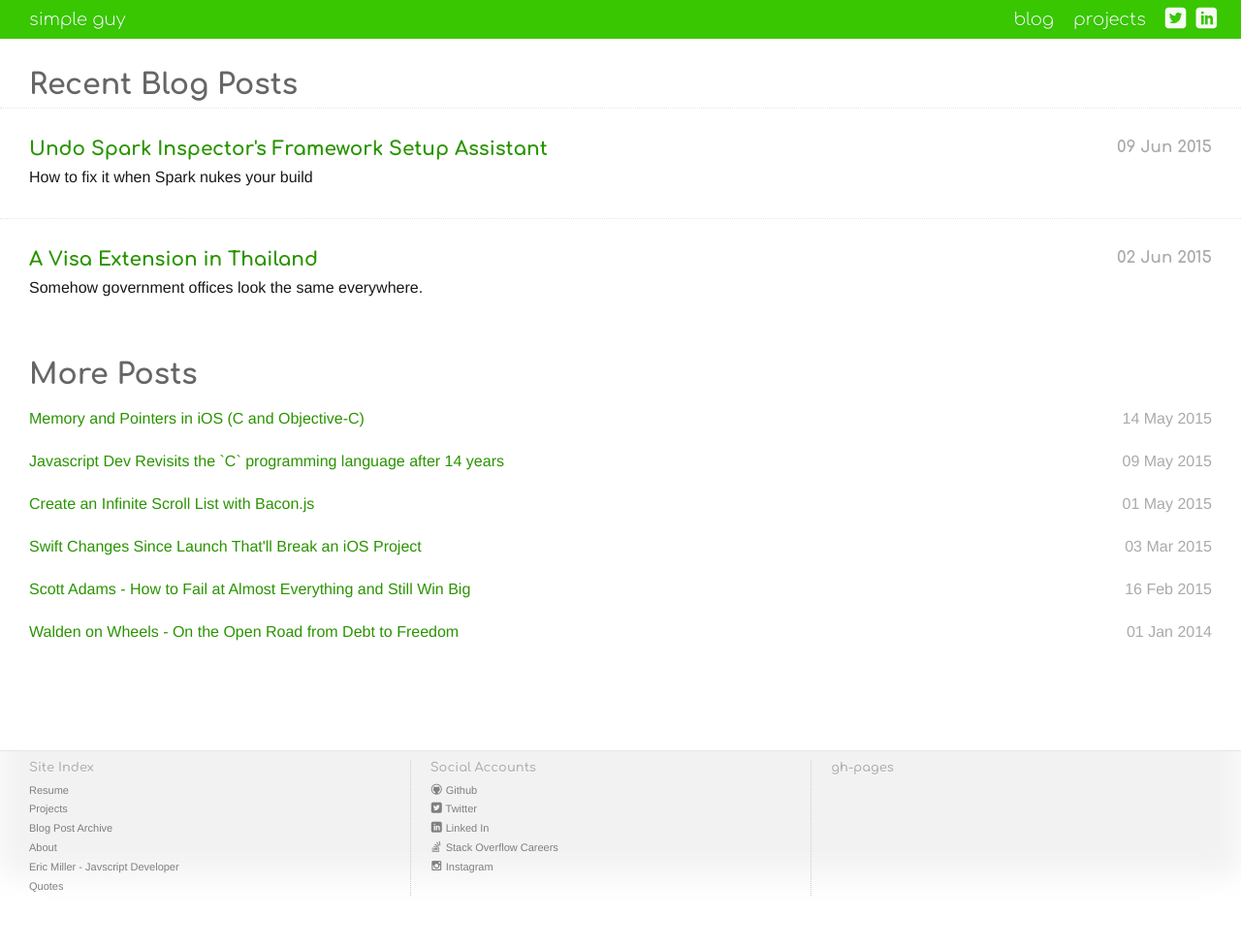
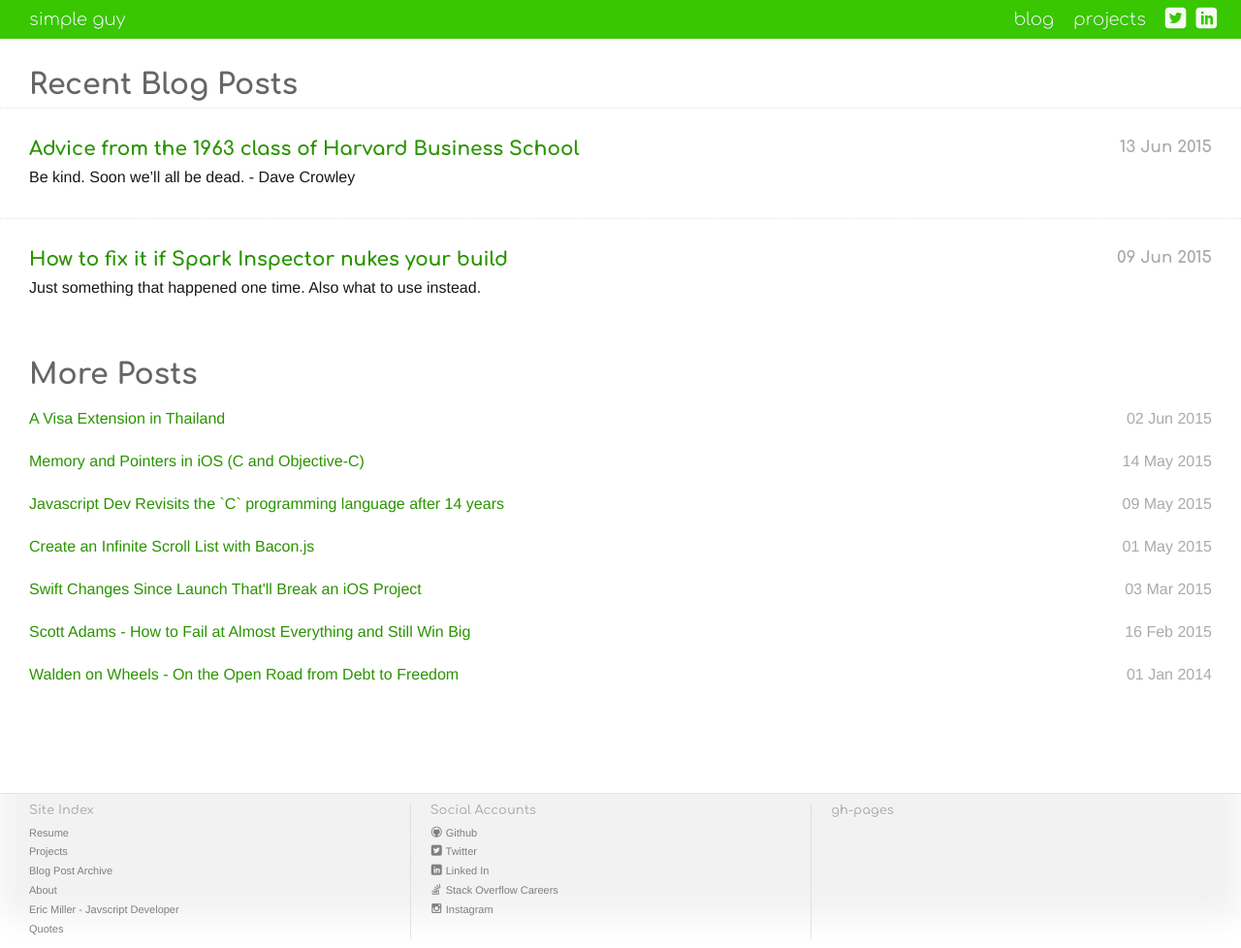
Before and after one commit to SimplGy/simplgy.github.io, a Jekyll site: the page built from blog/index.html, in a window 1280 px wide. Shown: the whole page at 97% size. Built offline with Jekyll 4.4.1, drawn with Linux system fonts in a browser that asks for light colours; before the commit the page ends 934 px from its top, so only the background shows below that; some of the changed lines change nothing that is shown.

Commit message:
new blog post on hbs1963

```diff
--- a/blog/_posts/2015-06-09-spark-xcode.md
+++ b/blog/_posts/2015-06-09-spark-xcode.md
@@ -1,6 +1,6 @@
 ---
-title: Undo Spark Inspector's Framework Setup Assistant
-excerpt: How to fix it when Spark nukes your build
+title: How to fix it if Spark Inspector nukes your build
+excerpt: Just something that happened one time. Also what to use instead.
 ---
 
 Spark inspector looks awesome.
@@ -36,3 +36,5 @@ Spark: Please, if you're gonna have a magic install, provide an uninstall too. Y
 It's a shame, I really would like Spark to have worked. Not sure if it's some combination of OS, xcode, swift version, Package Manager, or what. Some day I'll be good enough to debug the build process, but I'm still new at this.
 
 I miss my safe, reliable, visual, web-based debugging tools :(
+
+All that said, *Reveal* is super awesome and the same kind of thing. I was up and running in less than 5 minutes of [manual steps](http://support.revealapp.com/kb/getting-started/integrating-reveal-add-reveal-to-your-xcode-project) that I understand how to reverse if something goes wrong.
--- /dev/null
+++ b/blog/_posts/2015-06-13-hbs1963.md
@@ -0,0 +1,63 @@
+---
+title: Advice from the 1963 class of Harvard Business School
+excerpt: Be kind. Soon we’ll all be dead. - Dave Crowley
+---
+
+
+I just read a great article. Something that I think makes the world a little better.
+
+I'm careful with absolutes, but I think it might be be my favorite thing I've read in 2015.
+
+I just something fantastic. Something I think makes the world a little better. It is advice from the Havard Busines School class of 1963. They were asked about career, family, life, and religion; and the things they had to say were awesome.
+
+Sometimes irreverant, rehearsed, deeply sincere, reading what they have to say is an incredible peek into the minds from a very different (and very similar) time.
+
+You can read the whole piece here: [http://hbs1963.com/](http://hbs1963.com/)
+
+I've selected a few favorite quotes to show the flavor of it.
+
+
+## Business
+
+> I would have been a better leader if I had been less cocky in my early career and more confident in my middle career.
+
+Scott Spangler
+
+> Never go to bed without having something in mind that you need to do tomorrow... for yourself or others.
+
+Bob Griffin
+
+
+## Life
+
+> Over the last 40 years, I have had a growing conviction that the most important decision any person makes is what he or she does about God.
+
+Ron Bales
+
+> The evidence is clear and persuasive: after "friends and family," the leading source of happiness is "helping other people."
+
+Gary MacDougal
+
+> Success is when you can spend 90 percent of your time doing the things you want to do and only 10 percent doing things you have to do.  Most people’s lives are just the opposite.
+
+Scott Spangler
+
+> When I think back over my career, I am struck that my fondest memories are of people rather than experiences, places, or accomplishments.
+
+J. Lawrence Wilson
+
+> Be skilled in political strategy... In my mind, there is organizational politics in any group with more than three people.
+
+Jose M. Faustino
+
+
+## Marriage
+
+> As for marriage, give space and insist on your own.
+>
+> Before the ceremony, look for brains, even temper (that I lack), a can-do attitude, and accomplishments.
+> Check out the prospective in-laws carefully. And at the end, seek true beauty (philosophy and appearance). Forget infatuation.
+
+George I. Roen
+
+> For a successful marriage, don’t eat crackers in bed.
```
